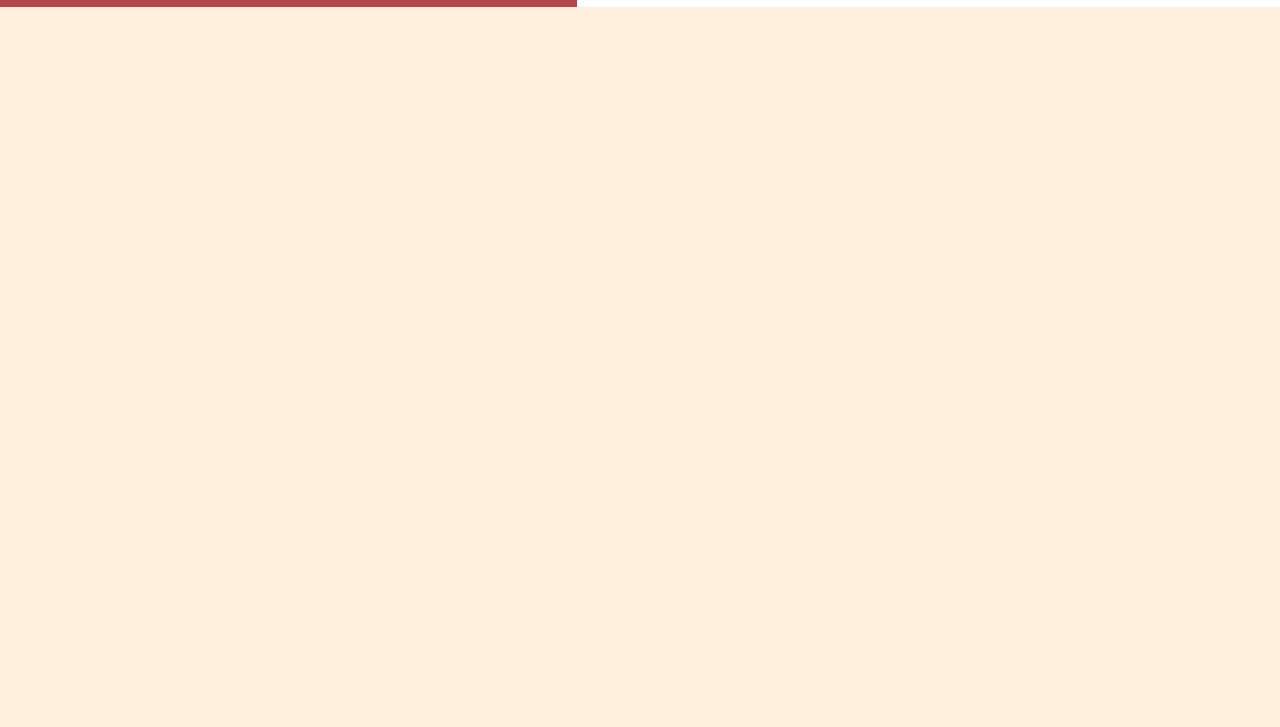
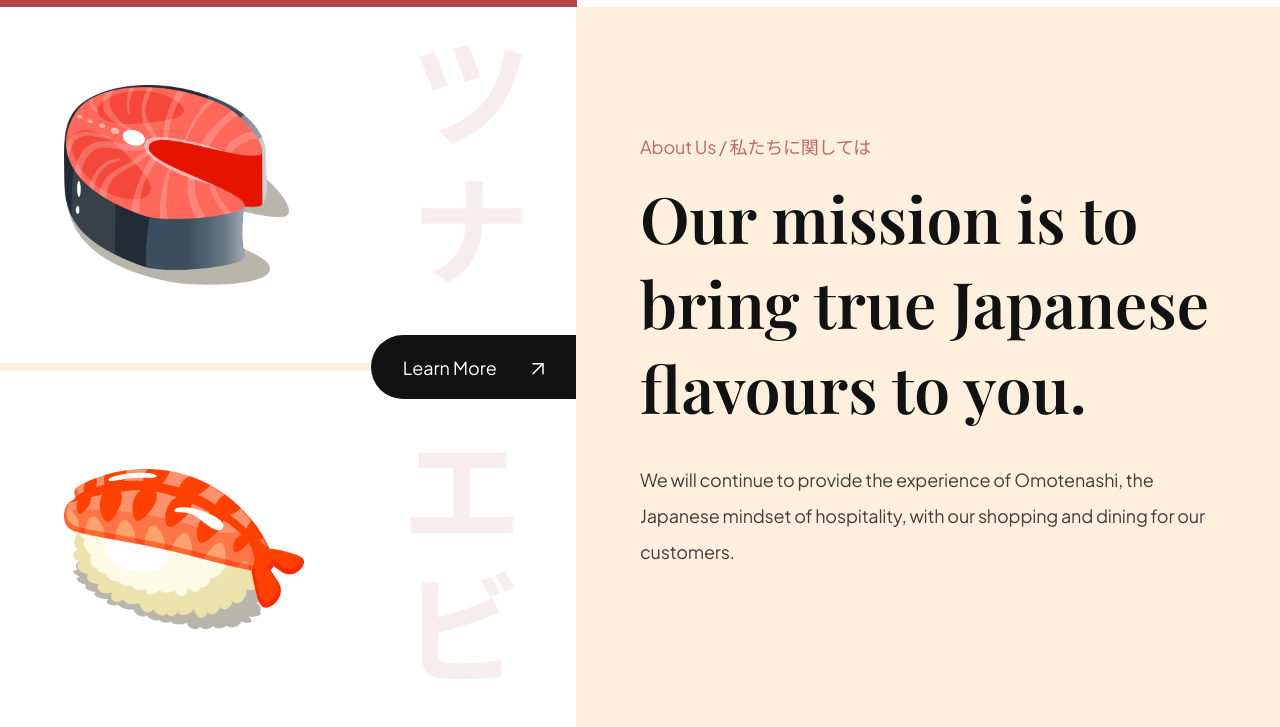
Before and after one commit to ErfanRez/Sushi-Restaurant, a website built with Vite: page index.html in a window 1280 px wide. Shown: the part 791-1518 px from the top of the page. Before the commit the page ends 800 px from the top, so only its background shows below. Built offline with nearby package versions, Linux system fonts and the light colour scheme.

Commit message:
about-us section is added

```diff
--- a/css/sections/about.css
+++ b/css/sections/about.css
@@ -0,0 +1,83 @@
+.about-us
+{
+    display: flex;
+    min-height: 720px;
+    overflow: hidden;
+}
+
+.about-us__image
+{
+    flex: 1;
+    display: flex;
+    flex-direction: column;
+    justify-content: center;
+    background: var(--color-white);
+    position: relative;
+}
+
+.about-us__image div
+{
+    padding: 32px 64px;
+    flex: 1;
+    display: flex;
+    align-items: center;
+    background-position: center;
+    background-repeat: no-repeat;
+    background-size: contain;
+}
+
+.about-us__image-sushi3
+{
+    border-bottom:8px solid var(--color-creamson);
+    background-image: url(../../assets/about_bg1.png);
+}
+.about-us__image-sushi2
+{
+    background-image: url(../../assets/about_bg2.png);
+}
+
+.about-us__image-sushi3 img
+{
+    width: 225px;
+    height: 200px;
+}
+.about-us__image-sushi2 img
+{
+    width: 240px;
+    height: 160px;
+}
+
+.about-us__button
+{
+    position: absolute;
+    right: 0;
+    padding: 12px 32px ;
+    min-height: 64px;
+    background: var(--secondary-color);
+    border-radius: 32px 0 0 32px;
+    border: 0;
+    outline: 0;
+
+    color: #fff;
+    font-family: var(--plus-jakarta-sans);
+    font-size: 18px;
+    line-height: 23px;
+    cursor: pointer;
+}
+
+.about-us__button img
+{
+    object-fit: contain;
+    margin-left: 32px;
+
+}
+
+.about-us__content
+{
+    padding: 64px;
+    flex: 1;
+    display: flex;
+    justify-content: center;
+    flex-direction: column;
+
+}
--- a/index.html
+++ b/index.html
@@ -86,6 +86,31 @@
       </div>
     </section>
 
+    <section class="about-us" id="about-us">
+      <div class="about-us__image">
+        <div class="about-us__image-sushi3">
+          <img src="assets/sushi-3.png" alt="sushi" data-aos="fade-right" />
+        </div>
+
+        <button class="about-us__button">
+          Learn More
+
+          <img src="assets/arrow-up-right.svg" alt="learn more" />
+        </button>
+
+        <div class="about-us__image-sushi2">
+          <img src="assets/sushi-2.png" alt="sushi"  data-aos="fade-right" />
+        </div>
+      </div>
+
+      <div class="about-us__content"  data-aos="fade-left">
+        <p class="sushi__subtitle">About Us / 私たちに関しては</p>
+        <h3 class="sushi__title">Our mission is to bring true Japanese flavours to you.</h3>
+        <p class="sushi__description">We will continue to provide the experience of Omotenashi, the Japanese mindset of hospitality, with our shopping and dining for our customers.
+        </p>
+      </div>
+    </section>
+
 
   </body>
 </html>
```
